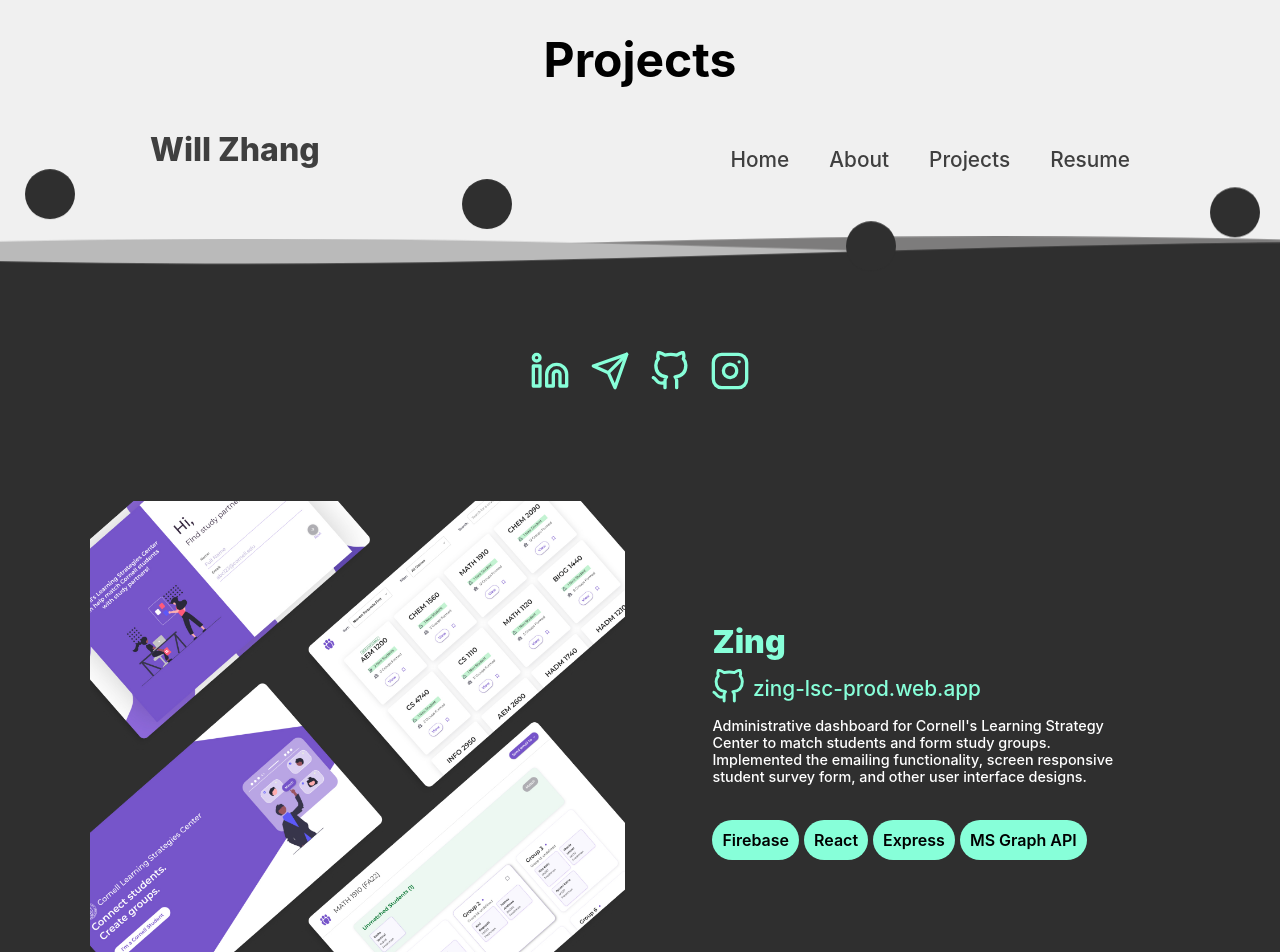
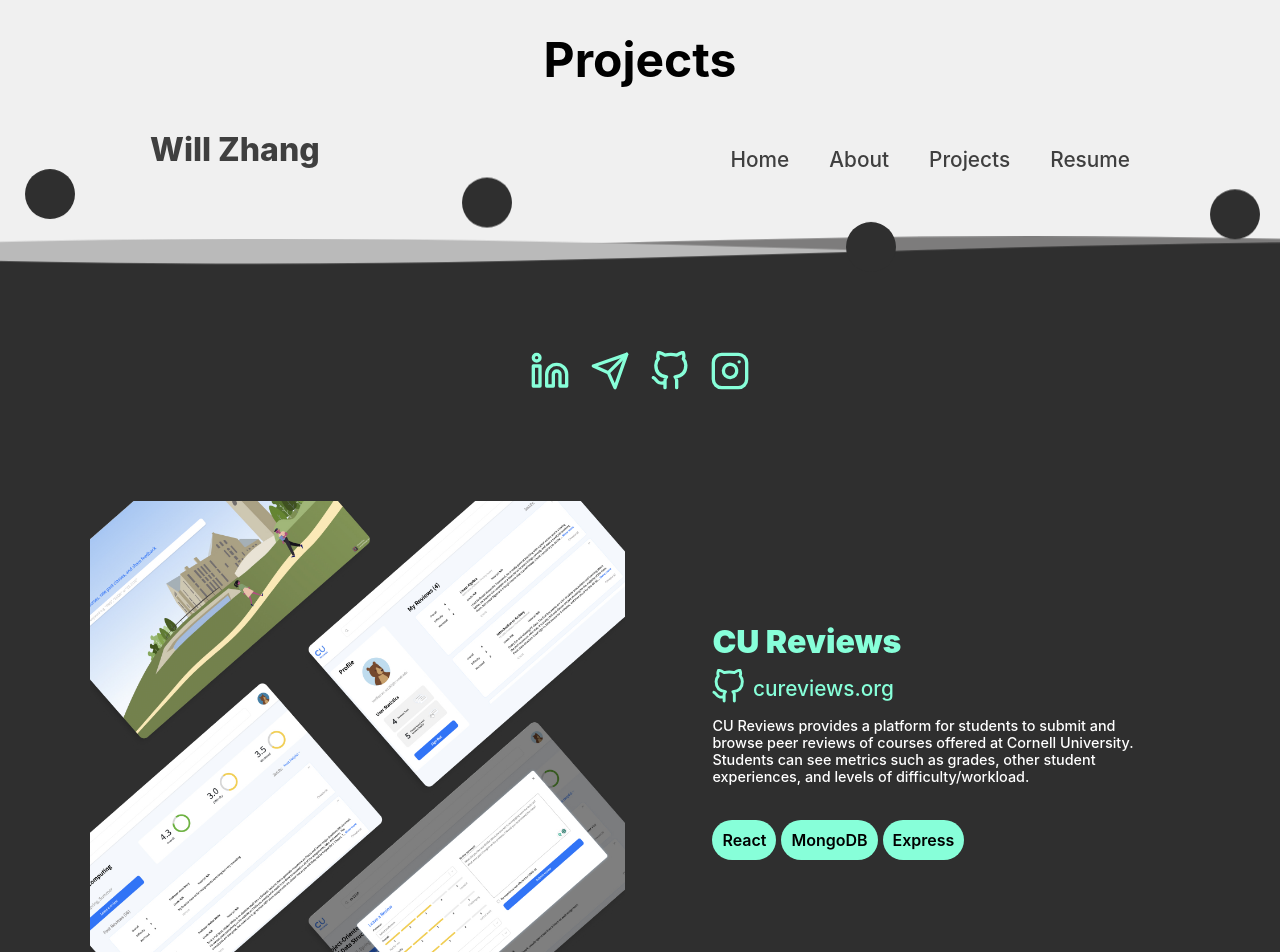
Before and after one commit to wizhaaa/wizhaa.com, a React (Create React App) app: page /projects in a window 1280 px wide. Shown: the top 952 px of the page. Built offline with nearby package versions, Linux system fonts and the light colour scheme.

Commit message:
cu reviews added

```diff
--- a/src/pages/Projects.tsx
+++ b/src/pages/Projects.tsx
@@ -8,6 +8,15 @@
 import "../styles/project.scss";
 
 const projects = [
+  {
+    title: "CU Reviews",
+    github: "https://github.com/cornell-dti/course-reviews-react-2.0",
+    rawLink: "https://www.cureviews.org/",
+    link: "cureviews.org",
+    des: "CU Reviews provides a platform for students to submit and browse peer reviews of courses offered at Cornell University. Students can see metrics such as grades, other student experiences, and levels of difficulty/workload.  ",
+    techs: ["React", "MongoDB", "Express"],
+    img: "/cureviews.jpg",
+  },
   {
     title: "Zing",
     github: "https://github.com/cornell-dti/zing-lsc",
```
Also changed, not shown: public/cureviews.jpg (added).
